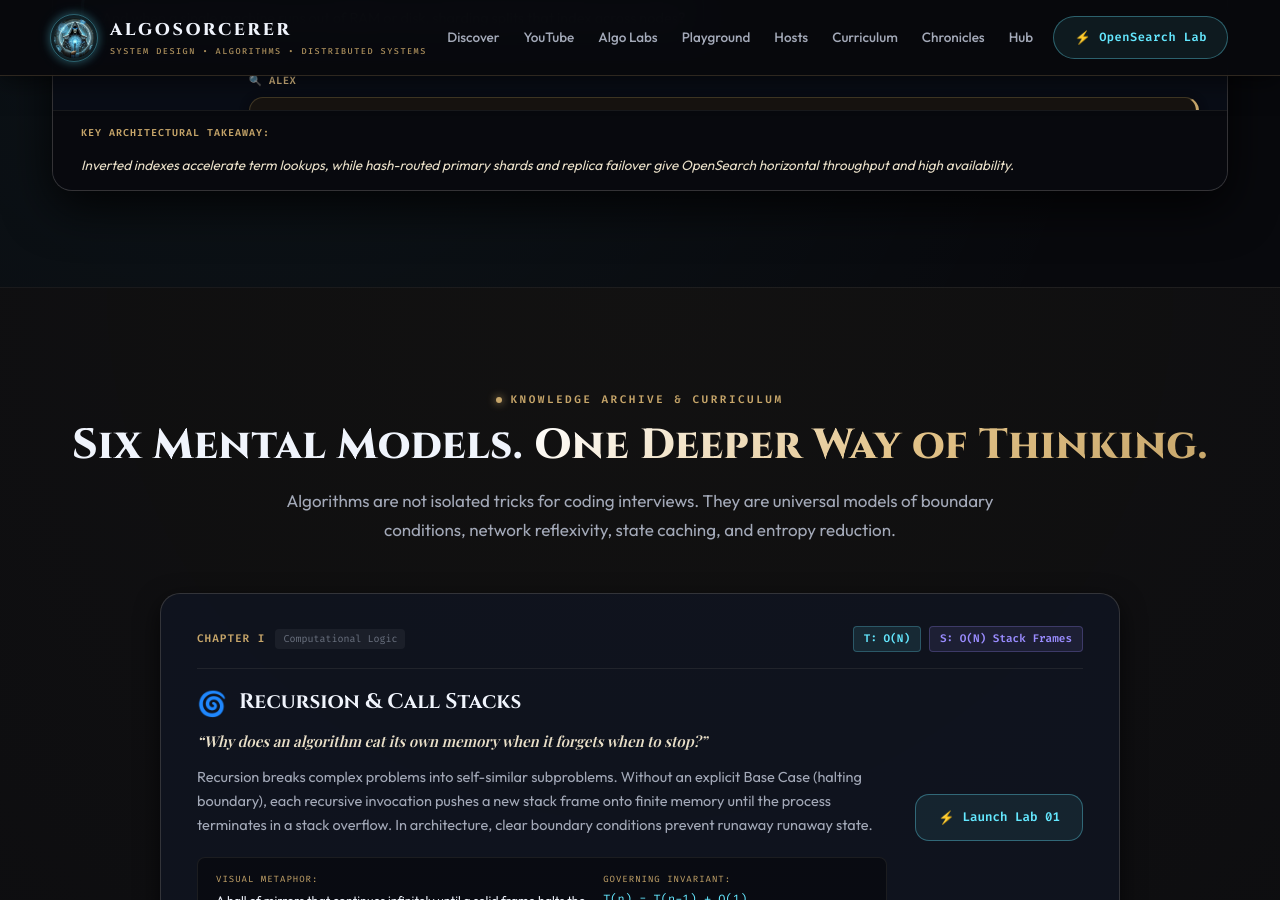
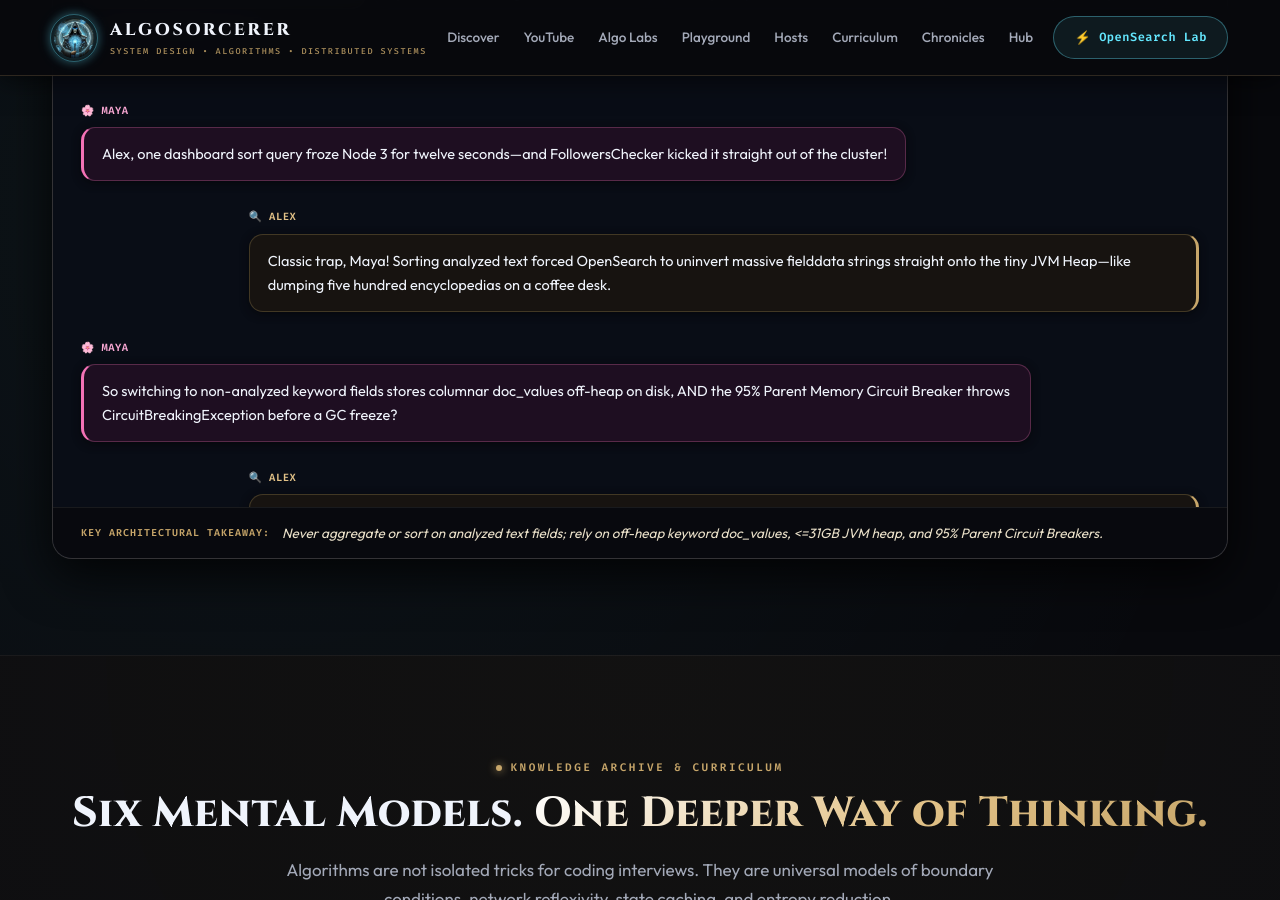
Before and after one commit to algo-sorcerer/algo-sorcerer.github.io, a Jekyll site: the page built from index.html, in a window 1280 px wide and 900 px high, scrolled down 8616 px. Built offline with Jekyll 4.4.1, drawn with Linux system fonts in a browser that asks for light colours; some web fonts are replaced; some of the changed text lies outside the part shown.

Commit message:
Add Maya reliability co-host profile and Alex-Maya JVM OOM dialogue

```diff
--- a/_includes/characters.html
+++ b/_includes/characters.html
@@ -97,6 +97,48 @@
           </div>
         </div>
       </div>
+
+      <!-- Maya Portrait & Dossier -->
+      <div class="char-dossier maya-dossier">
+        <div class="dossier-hero-row">
+          <div class="dossier-portrait-showcase">
+            <div class="portrait-ambient-glow rose-glow"></div>
+            <div class="portrait-card rose-border">
+              <img src="{{ site.data.characters.maya.avatar | relative_url }}"
+                   alt="{{ site.data.characters.maya.name }}"
+                   class="full-character-img"
+                   onerror="this.src='{{ site.data.characters.maya.vector_avatar | relative_url }}'">
+              <span class="portrait-sub-tag">RELIABILITY CO-HOST</span>
+            </div>
+          </div>
+
+          <div class="dossier-header-meta">
+            <div class="dossier-pill rose">{{ site.data.characters.maya.badge }}</div>
+            <h3 class="dossier-name">{{ site.data.characters.maya.name }}</h3>
+            <span class="dossier-role">{{ site.data.characters.maya.role }}</span>
+            <blockquote class="dossier-quote rose-quote">
+              <span class="quote-mark">“</span>
+              <p>{{ site.data.characters.maya.quote }}</p>
+            </blockquote>
+          </div>
+        </div>
+
+        <div class="dossier-body">
+          <p class="dossier-bio">{{ site.data.characters.maya.bio }}</p>
+
+          <div class="dossier-domains">
+            <span class="domains-title">RELIABILITY &amp; RESILIENCE FOCUS:</span>
+            <div class="domain-tags">
+              {% for d in site.data.characters.maya.domains %}
+              <div class="domain-chip rose-chip" title="{{ d.desc }}">
+                <strong>{{ d.title }}</strong>
+                <span class="chip-desc">{{ d.desc }}</span>
+              </div>
+              {% endfor %}
+            </div>
+          </div>
+        </div>
+      </div>
     </div>
 
     <!-- Interactive Dialogue Console: Mentor & Engineer Discussion -->
@@ -126,6 +168,8 @@
           <div class="turn-speaker-badge">
             {% if turn.speaker == 'acharya' %}
             <span class="speaker-tag gold">🔍 ALEX</span>
+            {% elsif turn.speaker == 'maya' %}
+            <span class="speaker-tag rose">🌸 MAYA</span>
             {% else %}
             <span class="speaker-tag cyan">⚡ SAM</span>
             {% endif %}
--- a/_sass/_characters.scss
+++ b/_sass/_characters.scss
@@ -9,16 +9,21 @@
   border-bottom: 1px solid $border-subtle;
 }
 
-// Split-Screen Editorial Layout
+// Split-Screen / Trio Editorial Layout
 .characters-split-editorial {
   display: grid;
-  grid-template-columns: 1fr 1fr;
-  gap: 36px;
+  grid-template-columns: repeat(3, 1fr);
+  gap: 28px;
   margin-bottom: 56px;
 
-  @media (max-width: 960px) {
+  @media (max-width: 1180px) {
+    grid-template-columns: 1fr 1fr;
+    gap: 28px;
+  }
+
+  @media (max-width: 820px) {
     grid-template-columns: 1fr;
-    gap: 40px;
+    gap: 32px;
   }
 }
 
@@ -57,6 +62,15 @@
     }
   }
 
+  &.maya-dossier {
+    border-color: rgba(244, 114, 182, 0.28);
+
+    &:hover {
+      border-color: #f472b6;
+      box-shadow: $shadow-lg, 0 0 25px rgba(244, 114, 182, 0.18);
+    }
+  }
+
   @media (max-width: 640px) {
     padding: 24px 20px;
   }
@@ -65,14 +79,10 @@
 // Hero Row with Full Portrait Showcase
 .dossier-hero-row {
   display: flex;
-  gap: 24px;
-  align-items: stretch;
-
-  @media (max-width: 640px) {
-    flex-direction: column;
-    align-items: center;
-    text-align: center;
-  }
+  flex-direction: column;
+  gap: 18px;
+  align-items: center;
+  text-align: center;
 }
 
 .dossier-portrait-showcase {
@@ -81,7 +91,7 @@
   width: 170px;
 
   @media (max-width: 640px) {
-    width: 200px;
+    width: 190px;
   }
 }
 
@@ -100,6 +110,10 @@
 
   &.cyan-glow {
     background: radial-gradient(circle, rgba(100, 232, 255, 0.7) 0%, transparent 70%);
+  }
+
+  &.rose-glow {
+    background: radial-gradient(circle, rgba(244, 114, 182, 0.72) 0%, transparent 70%);
   }
 }
 
@@ -139,6 +153,14 @@
       box-shadow: 0 16px 40px rgba(100, 232, 255, 0.25);
     }
   }
+
+  &.rose-border {
+    border-color: rgba(244, 114, 182, 0.42);
+    .char-dossier:hover & {
+      border-color: #f472b6;
+      box-shadow: 0 16px 40px rgba(244, 114, 182, 0.28);
+    }
+  }
 }
 
 .full-character-img {
@@ -169,13 +191,10 @@
 .dossier-header-meta {
   display: flex;
   flex-direction: column;
+  align-items: center;
   gap: 10px;
   flex: 1;
   min-width: 0;
-
-  @media (max-width: 640px) {
-    align-items: center;
-  }
 }
 
 .dossier-pill {
@@ -185,11 +204,7 @@
   padding: 6px 14px;
   border-radius: $radius-full;
   letter-spacing: 0.5px;
-  align-self: flex-start;
-
-  @media (max-width: 640px) {
-    align-self: center;
-  }
+  align-self: center;
 
   &.gold {
     background: rgba(199, 166, 106, 0.12);
@@ -201,6 +216,12 @@
     background: rgba(100, 232, 255, 0.12);
     border: 1px solid $border-cyan;
     color: $color-cyan;
+  }
+
+  &.rose {
+    background: rgba(244, 114, 182, 0.14);
+    border: 1px solid rgba(244, 114, 182, 0.55);
+    color: #f9a8d4;
   }
 }
 
@@ -275,6 +296,13 @@
       color: $color-cyan;
     }
   }
+
+  &.rose-quote {
+    border-left-color: #f472b6;
+    .quote-mark {
+      color: #f472b6;
+    }
+  }
 }
 
 // Domain Badges
@@ -322,6 +350,10 @@
 
     &.cyan-chip strong {
       color: $color-cyan;
+    }
+
+    &.rose-chip strong {
+      color: #f9a8d4;
     }
   }
 }
@@ -433,6 +465,16 @@
     }
   }
 
+  &.turn-maya {
+    align-self: flex-start;
+
+    .turn-bubble {
+      background: rgba(34, 16, 36, 0.86);
+      border: 1px solid rgba(244, 114, 182, 0.28);
+      border-left: 3px solid #f472b6;
+    }
+  }
+
   &.turn-acharya {
     align-self: flex-end;
 
@@ -461,6 +503,10 @@
 
     &.cyan {
       color: $color-cyan;
+    }
+
+    &.rose {
+      color: #f9a8d4;
     }
   }
 }
--- a/script.js
+++ b/script.js
@@ -1322,6 +1322,16 @@
   const dialogueTakeaway = document.getElementById('dialogue-takeaway-text');
 
   const dialogueTranscripts = {
+    jvm_fielddata_oom: {
+      topic: 'OpenSearch Reliability & Circuit Breakers',
+      takeaway: 'Never aggregate or sort on analyzed text fields; rely on off-heap keyword doc_values, <=31GB JVM heap, and 95% Parent Circuit Breakers.',
+      turns: [
+        { speaker: 'maya', name: '🌸 MAYA', roleClass: 'rose', text: 'Alex, one dashboard sort query froze Node 3 for twelve seconds—and FollowersChecker kicked it straight out of the cluster!' },
+        { speaker: 'acharya', name: '🔍 ALEX', roleClass: 'gold', text: 'Classic trap, Maya! Sorting analyzed text forced OpenSearch to uninvert massive fielddata strings straight onto the tiny JVM Heap—like dumping five hundred encyclopedias on a coffee desk.' },
+        { speaker: 'maya', name: '🌸 MAYA', roleClass: 'rose', text: 'So switching to non-analyzed keyword fields stores columnar doc_values off-heap on disk, AND the 95% Parent Memory Circuit Breaker throws CircuitBreakingException before a GC freeze?' },
+        { speaker: 'acharya', name: '🔍 ALEX', roleClass: 'gold', text: 'Exactly! Combine keyword doc_values, active 95% memory breakers, and a 31GB compressed-oops JVM cap so half your RAM stays in OS Page Cache.' }
+      ]
+    },
     opensearch_cluster: {
       topic: 'OpenSearch Sharding & Inverted Index',
       takeaway: 'Inverted indexes accelerate term lookups, while hash-routed primary shards and replica failover give OpenSearch horizontal throughput and high availability.',
```
Also changed, not shown: _data/characters.yml (+33 -0 lines), assets/brand/maya_avatar.svg (added), assets/characters/maya/base/maya_character.svg (added).
